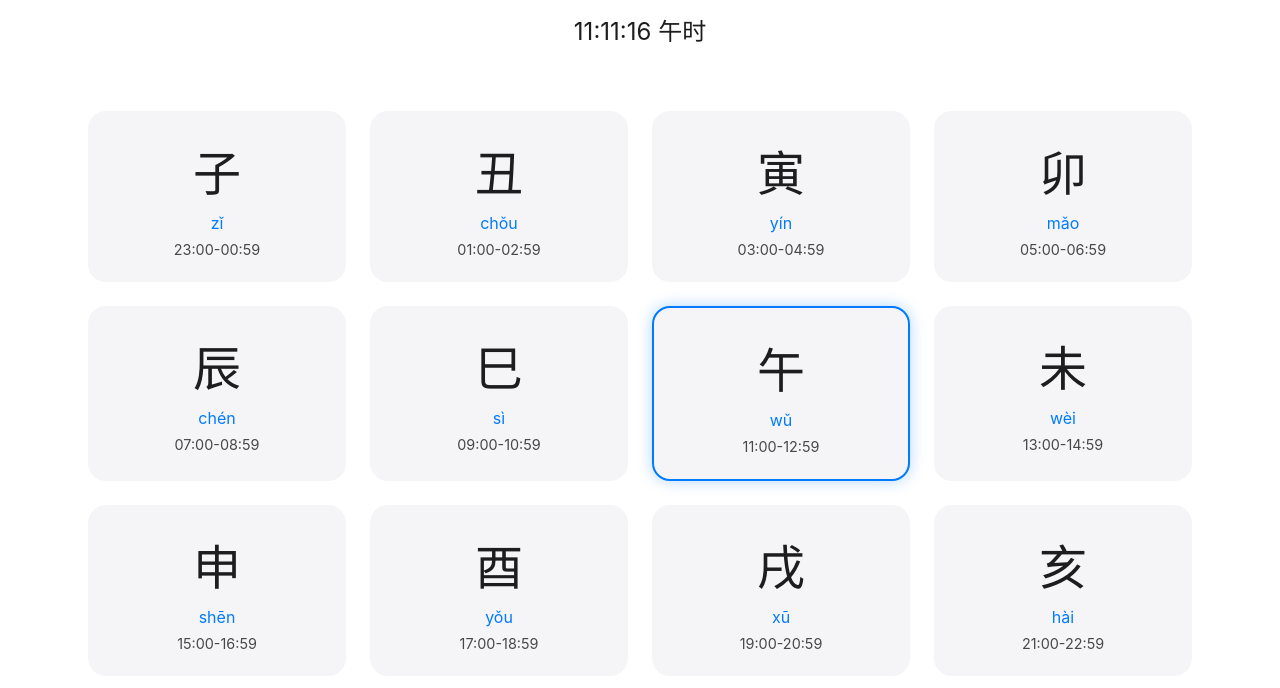
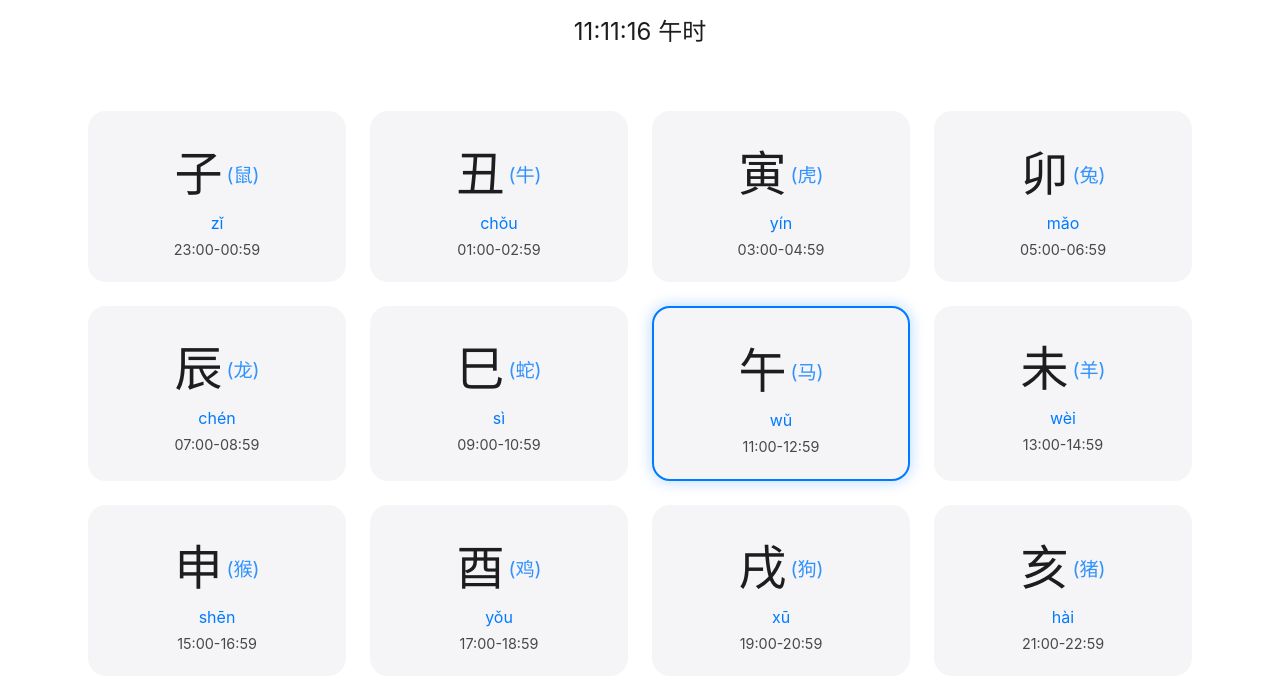
Before and after one commit to Yakamozli/shichen-app, a plain HTML site: page index.html in a window 1280 px wide. Shown: the part 110-798 px from the top of the page. Drawn offline with Linux system fonts and the light colour scheme.

Commit message:
调整生肖标签字体大小：从 0.8rem 增加到 1.2rem，提升可读性

```diff
--- a/index.html
+++ b/index.html
@@ -5,6 +5,19 @@
     <meta name="viewport" content="width=device-width, initial-scale=1.0">
     <title>十二时辰</title>
     <link rel="stylesheet" href="styles.css">
+    <style>
+        .zodiac-label {
+            font-size: 1.2rem;
+            color: var(--primary-color);
+            opacity: 0.8;
+            margin-left: 4px;
+        }
+        .character-wrapper {
+            display: flex;
+            align-items: center;
+            justify-content: center;
+        }
+    </style>
 </head>
 <body>
     <div class="theme-toggle">
@@ -24,62 +37,98 @@
 
         <div class="shichen-grid">
             <div class="shichen-item" data-time="23:00-00:59">
+                <div class="character-wrapper">
                     <div class="character">子</div>
+                    <span class="zodiac-label">(鼠)</span>
+                </div>
                 <div class="pinyin">zǐ</div>
                 <div class="time-range">23:00-00:59</div>
             </div>
             <div class="shichen-item" data-time="01:00-02:59">
+                <div class="character-wrapper">
                     <div class="character">丑</div>
+                    <span class="zodiac-label">(牛)</span>
+                </div>
                 <div class="pinyin">chǒu</div>
                 <div class="time-range">01:00-02:59</div>
             </div>
             <div class="shichen-item" data-time="03:00-04:59">
+                <div class="character-wrapper">
                     <div class="character">寅</div>
+                    <span class="zodiac-label">(虎)</span>
+                </div>
                 <div class="pinyin">yín</div>
                 <div class="time-range">03:00-04:59</div>
             </div>
             <div class="shichen-item" data-time="05:00-06:59">
+                <div class="character-wrapper">
                     <div class="character">卯</div>
+                    <span class="zodiac-label">(兔)</span>
+                </div>
                 <div class="pinyin">mǎo</div>
                 <div class="time-range">05:00-06:59</div>
             </div>
             <div class="shichen-item" data-time="07:00-08:59">
+                <div class="character-wrapper">
                     <div class="character">辰</div>
+                    <span class="zodiac-label">(龙)</span>
+                </div>
                 <div class="pinyin">chén</div>
                 <div class="time-range">07:00-08:59</div>
             </div>
             <div class="shichen-item" data-time="09:00-10:59">
+                <div class="character-wrapper">
                     <div class="character">巳</div>
+                    <span class="zodiac-label">(蛇)</span>
+                </div>
                 <div class="pinyin">sì</div>
                 <div class="time-range">09:00-10:59</div>
             </div>
             <div class="shichen-item" data-time="11:00-12:59">
+                <div class="character-wrapper">
                     <div class="character">午</div>
+                    <span class="zodiac-label">(马)</span>
+                </div>
                 <div class="pinyin">wǔ</div>
                 <div class="time-range">11:00-12:59</div>
             </div>
             <div class="shichen-item" data-time="13:00-14:59">
+                <div class="character-wrapper">
                     <div class="character">未</div>
+                    <span class="zodiac-label">(羊)</span>
+                </div>
                 <div class="pinyin">wèi</div>
                 <div class="time-range">13:00-14:59</div>
             </div>
             <div class="shichen-item" data-time="15:00-16:59">
+                <div class="character-wrapper">
                     <div class="character">申</div>
+                    <span class="zodiac-label">(猴)</span>
+                </div>
                 <div class="pinyin">shēn</div>
                 <div class="time-range">15:00-16:59</div>
             </div>
             <div class="shichen-item" data-time="17:00-18:59">
+                <div class="character-wrapper">
                     <div class="character">酉</div>
+                    <span class="zodiac-label">(鸡)</span>
+                </div>
                 <div class="pinyin">yǒu</div>
                 <div class="time-range">17:00-18:59</div>
             </div>
             <div class="shichen-item" data-time="19:00-20:59">
+                <div class="character-wrapper">
                     <div class="character">戌</div>
+                    <span class="zodiac-label">(狗)</span>
+                </div>
                 <div class="pinyin">xū</div>
                 <div class="time-range">19:00-20:59</div>
             </div>
             <div class="shichen-item" data-time="21:00-22:59">
+                <div class="character-wrapper">
                     <div class="character">亥</div>
+                    <span class="zodiac-label">(猪)</span>
+                </div>
                 <div class="pinyin">hài</div>
                 <div class="time-range">21:00-22:59</div>
             </div>
```
Lines whose indentation alone changed are shown as unchanged.
